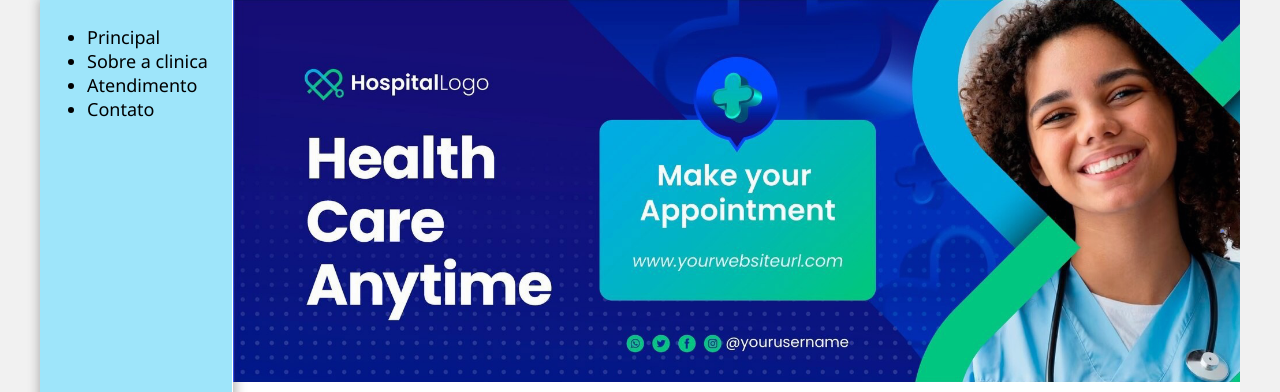
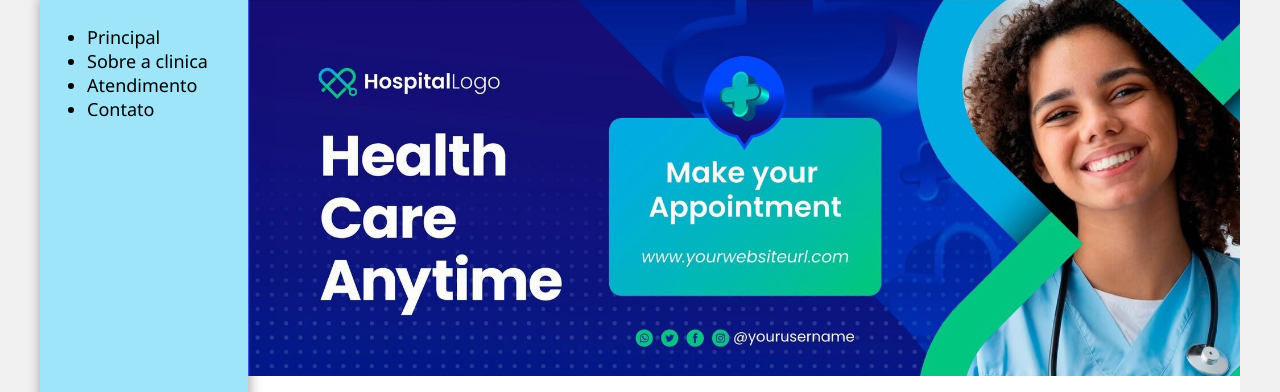
Before and after one commit to BMathiass/Petgree-Project, a website: page index.html in a window 1280 px wide. Shown: the top 392 px of the page. Drawn offline with Linux system fonts and the light colour scheme.

Commit message:
Modificação no CSS

```diff
--- a/style/style.css
+++ b/style/style.css
@@ -34,10 +34,10 @@ a {
   background-color: rgb(158, 229, 250);
   font-size: large;
   box-shadow: 1px 1px 10px 2px rgba(86, 83, 83, 0.432);
-  border-right: solid 1px #ffffff;
+  border-right: solid 0px;
   display: flex;
   flex-direction: column;
-  width: 15%;
+  width: 200px;
   padding: 7px;
 }
 
```
Also changed, not shown: index.html (line endings or trailing spaces).
